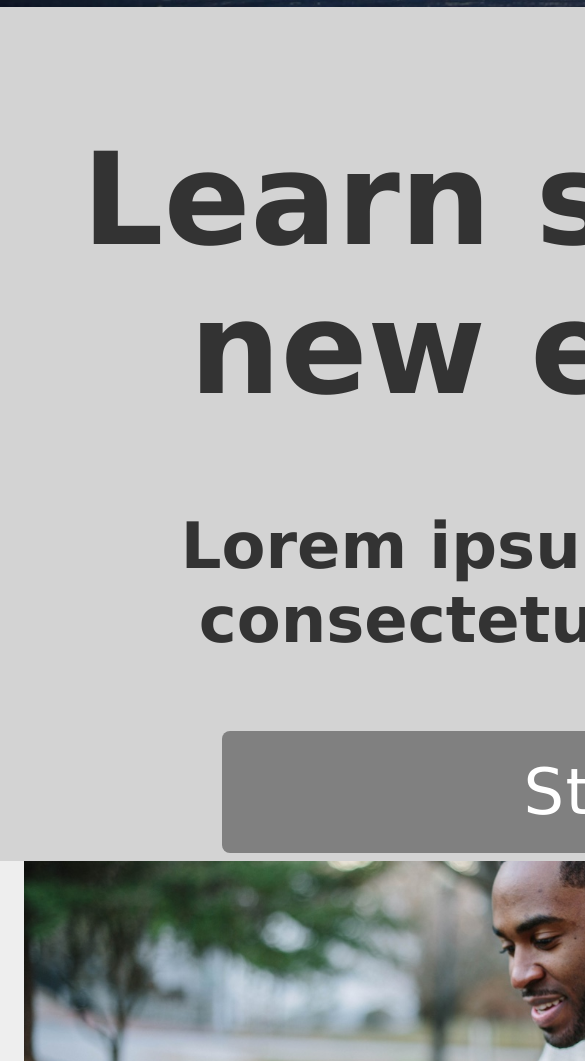
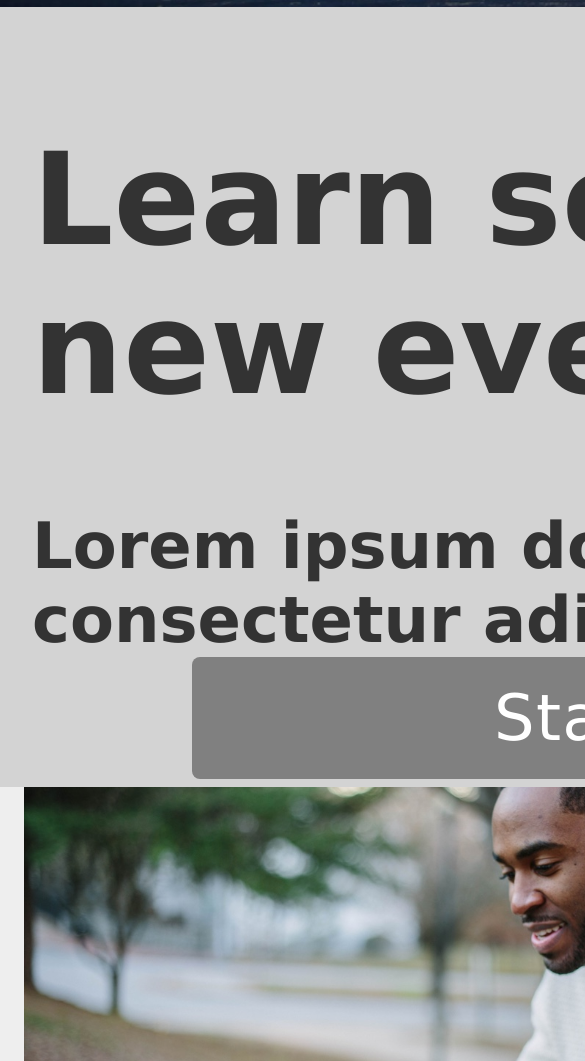
Before and after one commit to Juan151820/colmar-academy, a plain HTML site: page index.html in a window 390 px wide. Shown: the part 1102-2163 px from the top of the page, 585 px wide, since content can reach past the window. Drawn offline with Linux system fonts and the light colour scheme.

Commit message:
Added HTML & CSS rules

```diff
--- a/index.html
+++ b/index.html
@@ -34,10 +34,11 @@
         <div class="learn--something">
             <img src="resources/images/banner.jpg">
             <div class="text-btn-banner">
-            <h1 class="title-banner">Learn something new everyday</h1>
-            <p class="text-banner">Lorem ipsum dolor sit amet, consectetur adipiscing elit.</p>
-            <br>
-            <a href="#" class="btn-main">Start here</a>
+             <h1 class="title-banner">Learn something new everyday</h1>
+             <p class="text-banner">Lorem ipsum dolor sit amet, consectetur adipiscing elit.</p>
+            <div class="button">
+             <a href="#" class="btn-main">Start here</a>
+            </div>
             </div>
         </div>
 
--- a/resources/css/style.css
+++ b/resources/css/style.css
@@ -181,10 +181,18 @@ nav a {
         align-items: center;
         display: block;
         font-size: 4rem;
-        padding: 2rem 1rem;
+        padding: 2rem 2rem;
         justify-content: center;
-        text-align: center;
+        text-align: left;
         width: 100%;
+        z-index: 4;
+    }
+}
+
+@media only screen and (max-width: 720px) {
+    .btn-main {
+        position: relative;
+        left: 10rem;
     }
 }
 
```
